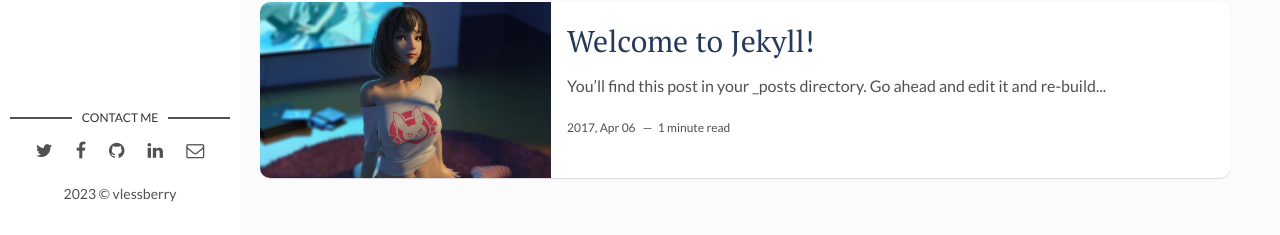
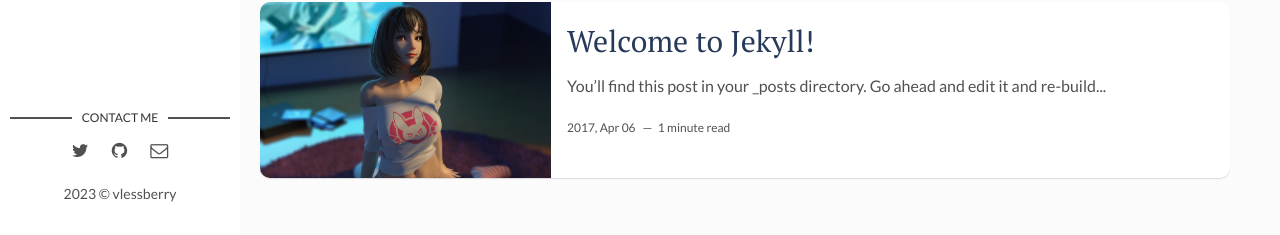
Before and after one commit to vlessberry/vlessberry.github.io, a Jekyll site: the page built from index.html, in a window 1280 px wide and 1256 px high. Shown: the part 1018-1253 px from the top of the window. Built offline with Jekyll 4.4.1, drawn with Linux system fonts in a browser that asks for light colours; the list of posts is cut into pages by our own code.

Commit message:
Update main.html

```diff
--- a/_layouts/main.html
+++ b/_layouts/main.html
@@ -21,20 +21,10 @@
         {% else %}
           <li><a href="https://twitter.com/artemsheludko_" target="_blank"><i class="fa fa-twitter" aria-hidden="true"></i></a></li>
         {% endif %}
-        {% if site.social-facebook %}
-          <li><a href="https://facebook.com/{{ site.social-facebook }}" target="_blank"><i class="fa fa-facebook" aria-hidden="true"></i></a></li>
-        {% else %}
-          <li><a href="https://facebook.com/" target="_blank"><i class="fa fa-facebook" aria-hidden="true"></i></a></li>
-        {% endif %}
         {% if site.social-github %}
           <li class="github"><a href="http://github.com/{{site.social-github}}" target="_blank"><i class="fa fa-github"></i></a></li>
         {% else %}
           <li class="github"><a href="http://github.com/" target="_blank"><i class="fa fa-github" aria-hidden="true"></i></a></li>
-        {% endif %}
-        {% if site.social-linkedin %}
-          <li class="linkedin"><a href="https://in.linkedin.com/in/{{site.social-linkedin}}" target="_blank"><i class="fa fa-linkedin"></i></a></li>
-        {% else %}
-          <li class="linkedin"><a href="https://in.linkedin.com/" target="_blank"><i class="fa fa-linkedin" aria-hidden="true"></i></a></li>
         {% endif %}
         {% if site.social-email %}
           <li class="email"><a href="mailto:{{site.social-email}}"><i class="fa fa-envelope-o"></i></a></li>
```
